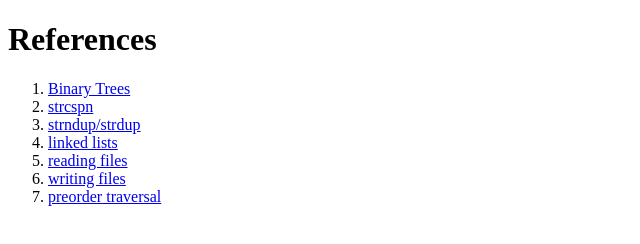
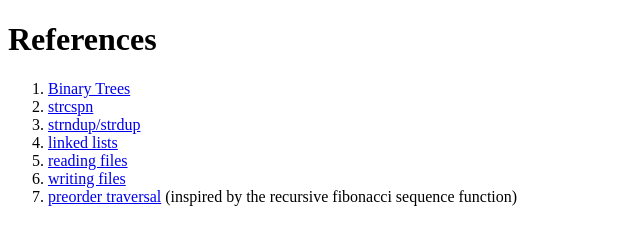
Before and after one commit to OmarDardery/approjectman, a plain HTML site: page index.html in a window 1280 px wide. Shown: the whole page, without its empty margins (0-640 px from the left). Drawn offline with Linux system fonts and the light colour scheme.

Commit message:
Update index.html

```diff
--- a/index.html
+++ b/index.html
@@ -14,7 +14,7 @@
         <li><a href="https://programiz.com/dsa/linked-list">linked lists</a></li>
         <li><a href="https://www.w3schools.com/c/c_files_read.php">reading files</a></li>
         <li><a href="https://www.w3schools.com/c/c_files_write.php">writing files</a></li>
-        <li><a href="https://www.geeksforgeeks.org/preorder-traversal-of-binary-tree/">preorder traversal</a></li>
+        <li><a href="https://www.geeksforgeeks.org/preorder-traversal-of-binary-tree/">preorder traversal</a> (inspired by the recursive fibonacci sequence function)</li>
     </ol>
 
 </body>
```
